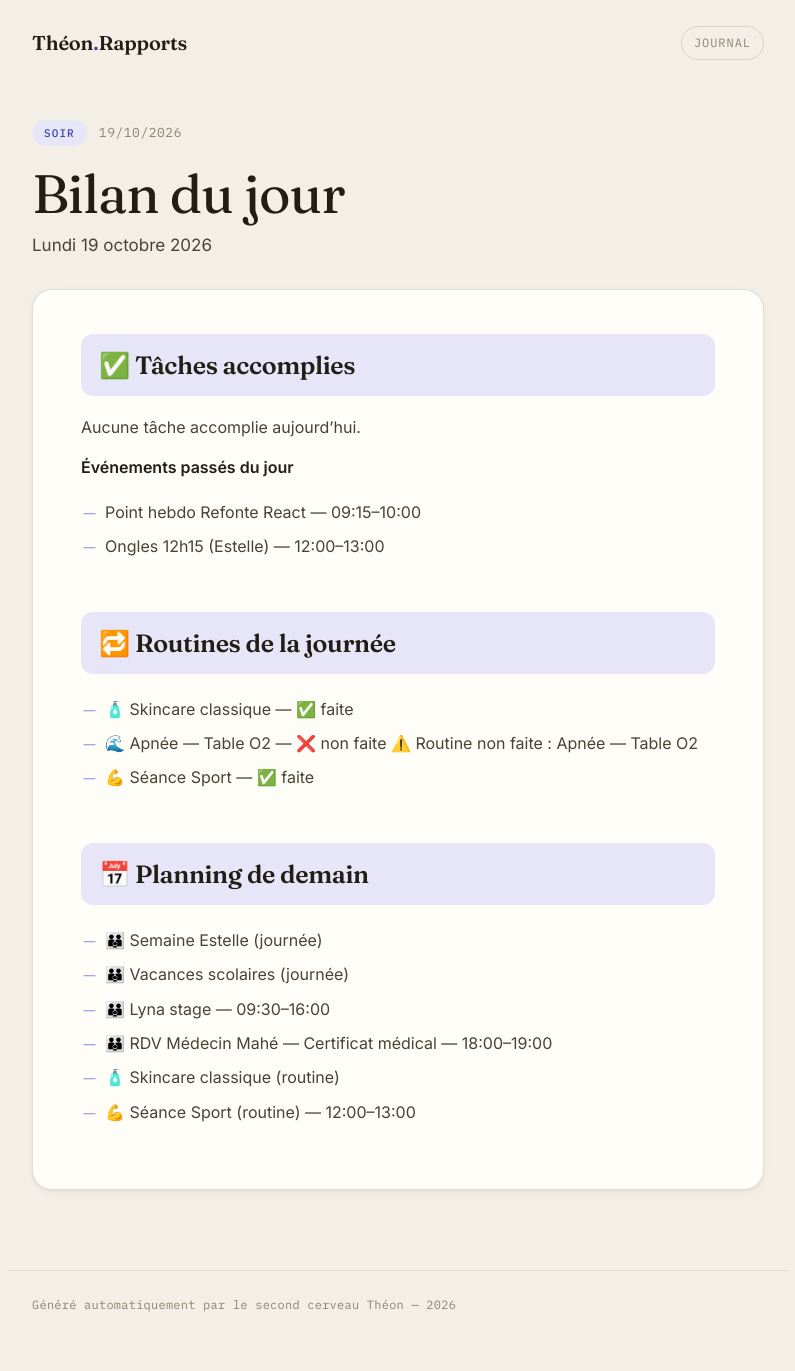
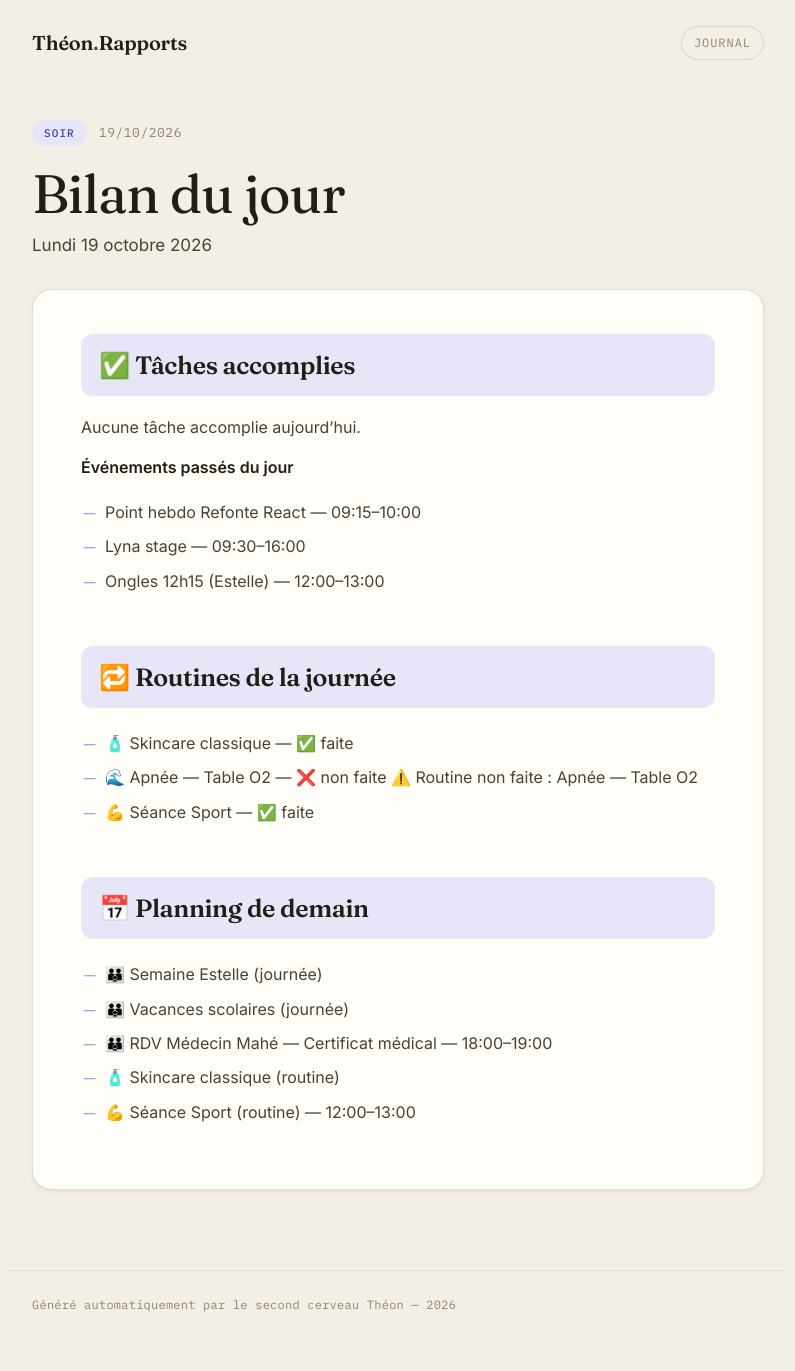
Before and after one commit to Geoffrey-Maillot/theon-rapports, a Jekyll site: the page built from _posts/2026-10-19-soir.md, in a window 1280 px wide. Shown: the whole page, without its empty margins (242-1037 px from the left). Built offline with Jekyll 4.4.1, drawn with Linux system fonts in a browser that asks for light colours; part of the change alters nothing that is shown.

```diff
--- a/_posts/2026-10-19-soir.md
+++ b/_posts/2026-10-19-soir.md
@@ -11,6 +11,7 @@ Aucune tâche accomplie aujourd'hui.
 
 **Événements passés du jour**
 - Point hebdo Refonte React — 09:15–10:00
+- Lyna stage — 09:30–16:00
 - Ongles 12h15 (Estelle) — 12:00–13:00
 
 ## 🔁 Routines de la journée
@@ -23,7 +24,6 @@ Aucune tâche accomplie aujourd'hui.
 
 - 👪 Semaine Estelle (journée)
 - 👪 Vacances scolaires (journée)
-- 👪 Lyna stage — 09:30–16:00
 - 👪 RDV Médecin Mahé — Certificat médical — 18:00–19:00
 - 🧴 Skincare classique (routine)
 - 💪 Séance Sport (routine) — 12:00–13:00
```
